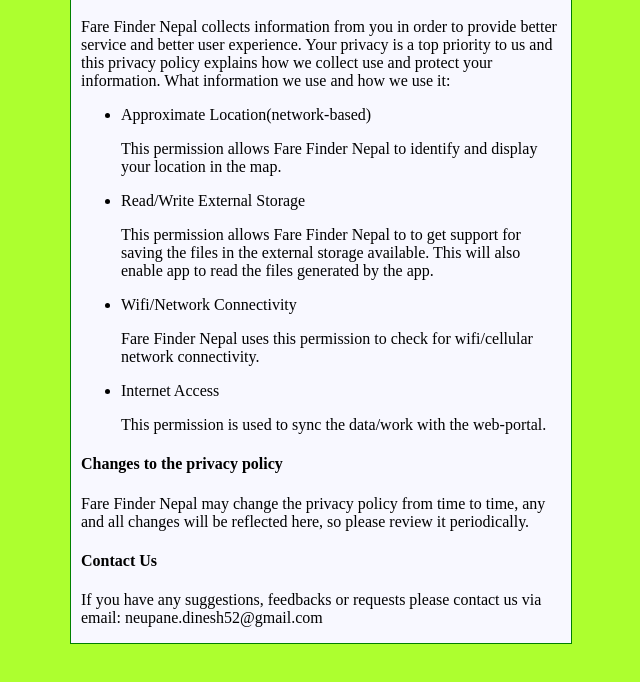
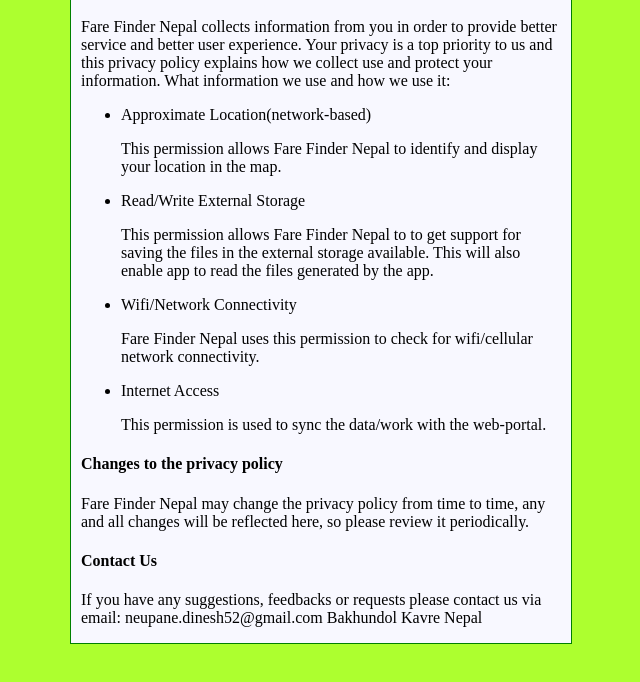
Before and after one commit to DineshNeupane/FareFinderNepal, a plain HTML site: page privacy.html in a window 1280 px wide. Shown: the part 110-792 px from the top of the page, without its empty margins (319-959 px from the left). Drawn offline with Linux system fonts and the light colour scheme.

Commit message:
Update privacy.html

```diff
--- a/privacy.html
+++ b/privacy.html
@@ -32,7 +32,8 @@
     <p>Fare Finder Nepal may change the privacy policy from time to time, any and all changes will be reflected here, so please review it
     periodically.</p>
     <h4>Contact Us</h4>
-    <p>If you have any suggestions, feedbacks or requests please contact us via email: neupane.dinesh52@gmail.com</p>
+    <p>If you have any suggestions, feedbacks or requests please contact us via email: neupane.dinesh52@gmail.com
+        Bakhundol Kavre Nepal</p>
     </div>
 
 </div>
```
